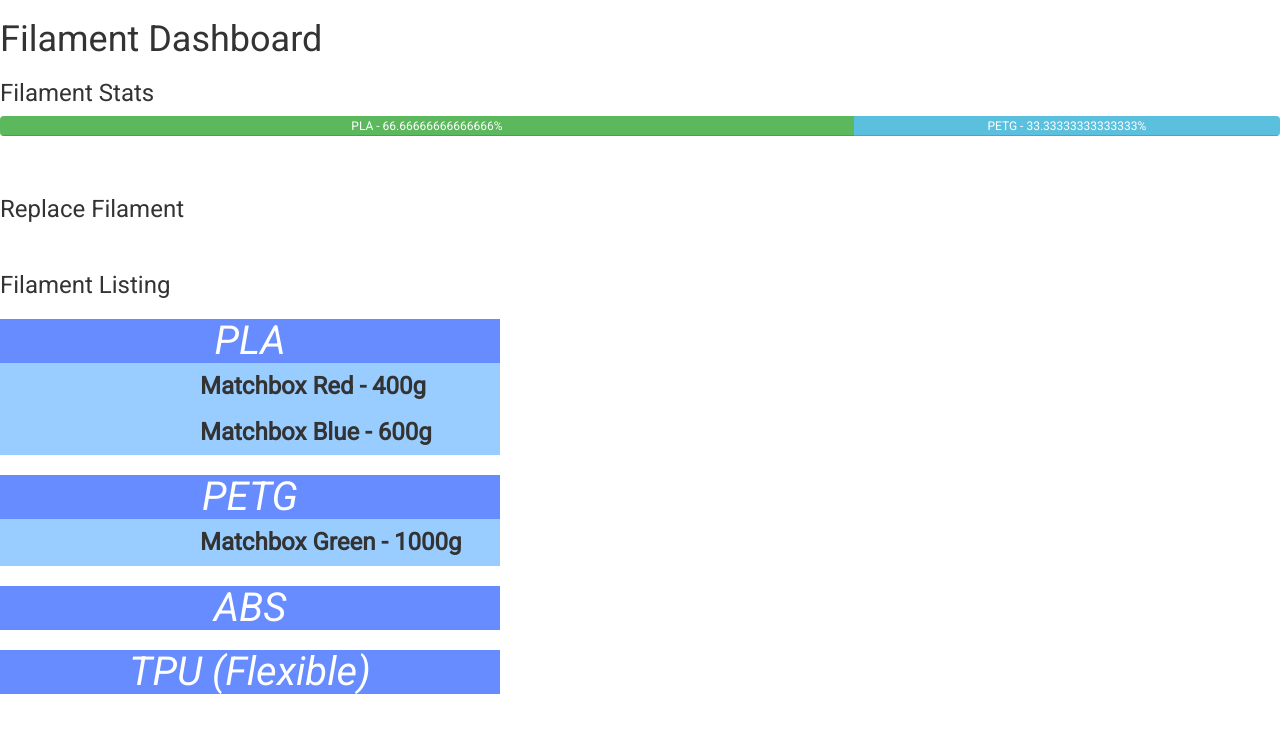
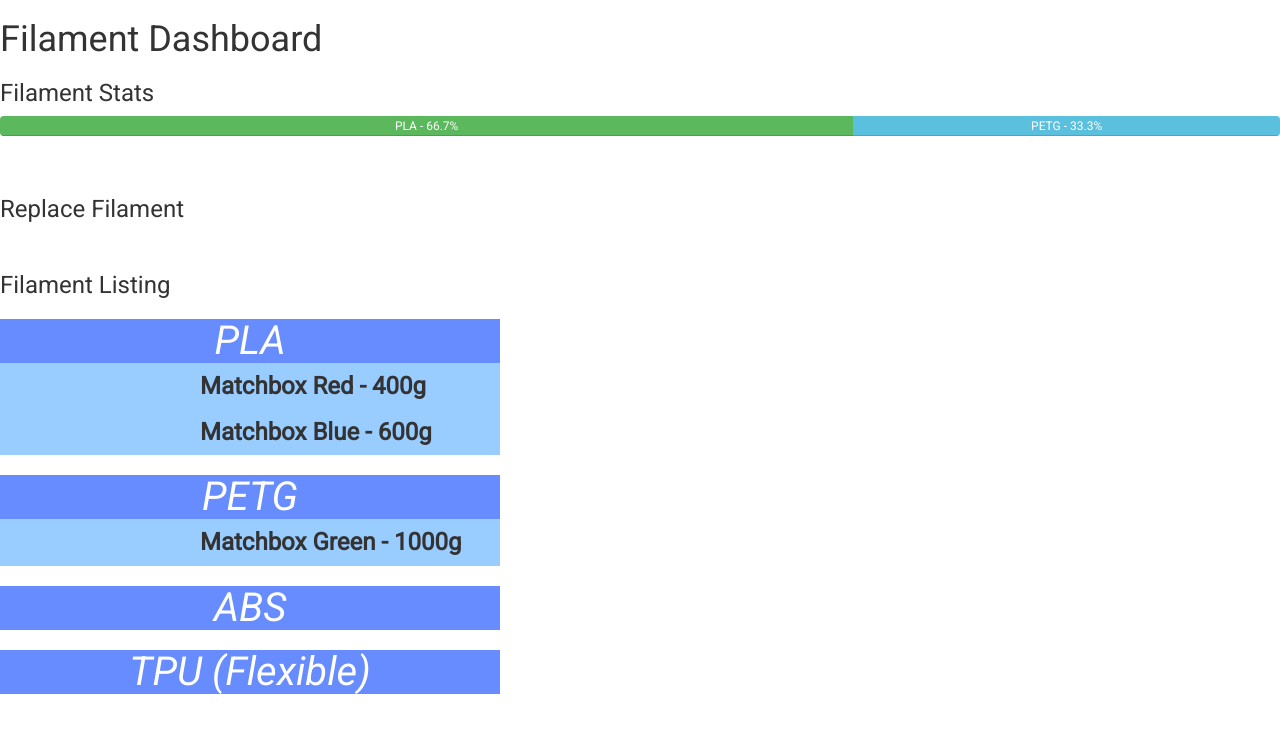
Before and after one commit to roboticsDev1584/Filament-Dashboard, a plain HTML site: page index.html in a window 1280 px wide. Drawn offline with nearby package versions, Linux system fonts and the light colour scheme.

Commit message:
Fixed stat styling

```diff
--- a/index.html
+++ b/index.html
@@ -168,10 +168,10 @@
         absPercent = absT/dataArr.length;
         plaPercent*=100;petgPercent*=100;absPercent*=100;
         tpuPercent = 100-plaPercent-petgPercent-absPercent;
-        $(".plaPercent").text(`${plaPercent}`);$(".plaBar").css("width", `${plaPercent.toFixed(1)}%`);
-        $(".petgPercent").text(`${petgPercent}`);$(".petgBar").css("width", `${petgPercent.toFixed(1)}%`);
-        $(".absPercent").text(`${absPercent}`);$(".absBar").css("width", `${absPercent.toFixed(1)}%`);
-        $(".tpuPercent").text(`${tpuPercent}`);$(".tpuBar").css("width", `${tpuPercent.toFixed(1)}%`);
+        $(".plaPercent").text(`${plaPercent.toFixed(1)}`);$(".plaBar").css("width", `${plaPercent}%`);
+        $(".petgPercent").text(`${petgPercent.toFixed(1)}`);$(".petgBar").css("width", `${petgPercent}%`);
+        $(".absPercent").text(`${absPercent.toFixed(1)}`);$(".absBar").css("width", `${absPercent}%`);
+        $(".tpuPercent").text(`${tpuPercent.toFixed(1)}`);$(".tpuBar").css("width", `${tpuPercent}%`);
     }
     fetch('Assets/filament.json', { mode: 'cors' }).then(function (resp) {
         return resp.json();
```
